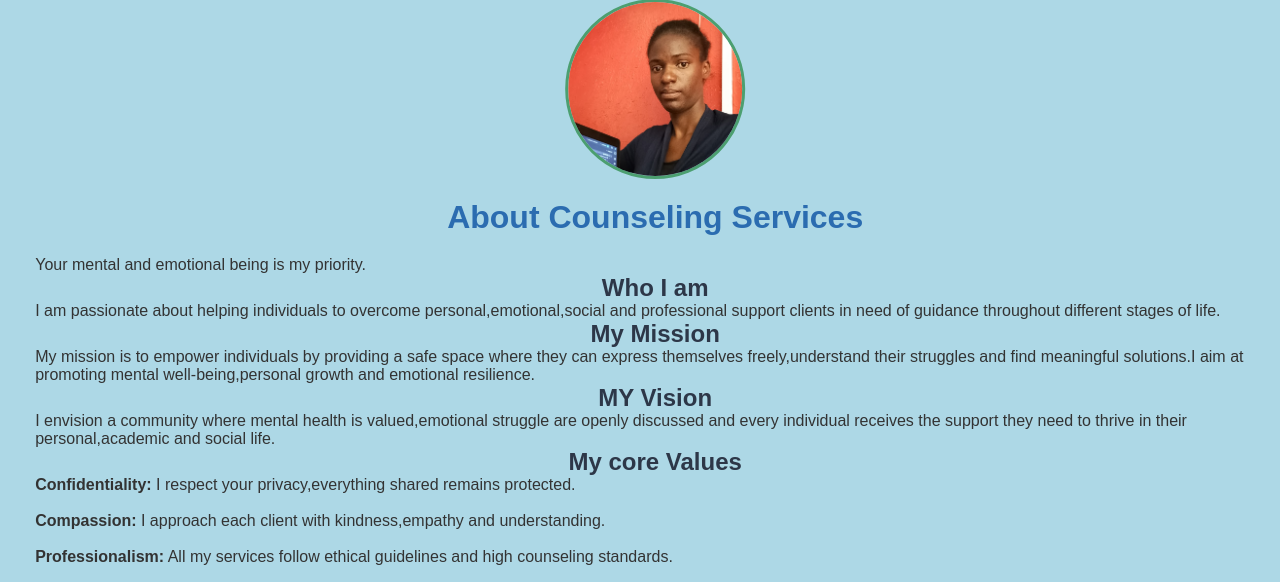
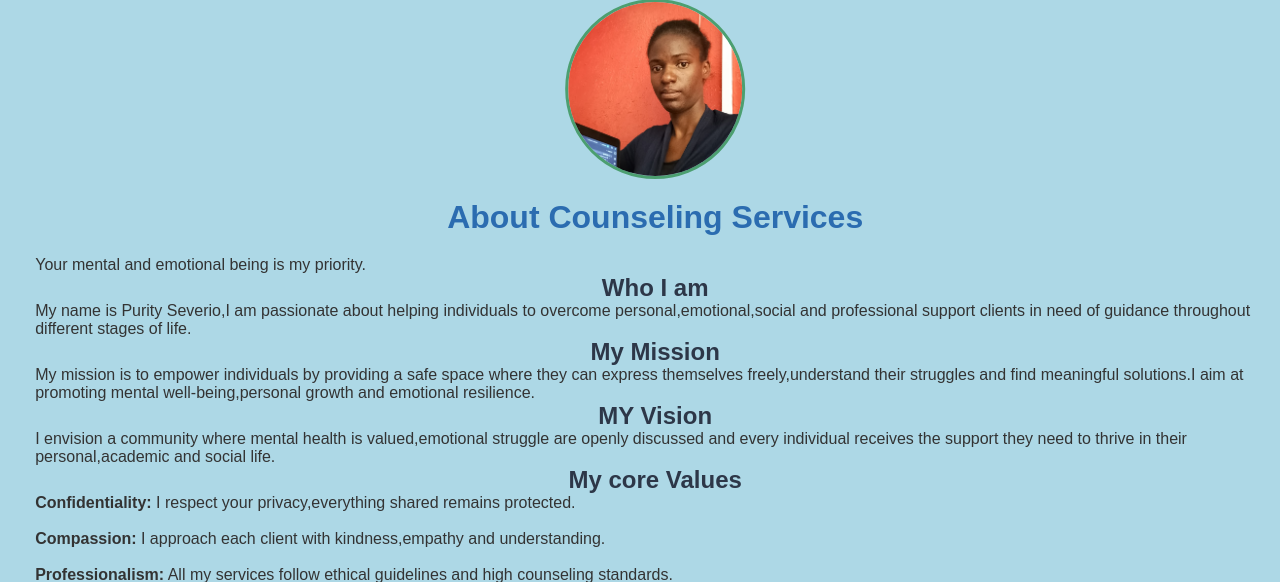
Before and after one commit to purityseverio-netizen/Guiding, a Django app: page /about/ in a window 1280 px wide. Shown: the part 113-695 px from the top of the page. Run offline with Django 5.2, Linux system fonts and the light colour scheme.

Commit message:
initiali commit

```diff
--- a/counseling/templates/about.html
+++ b/counseling/templates/about.html
@@ -8,7 +8,7 @@
     <meta http-equiv="X-UA-Compatible" content="ie=edge">
     <link rel="stylesheet" href="{% static 'css/severio.css'%}">
 
-    <title>About Us - Guiding and Counseling</title>
+    <title>About Me - Guiding and Counseling</title>
 
 </head>
 <body>
@@ -30,7 +30,7 @@
 </header>
 <section>
     <h2>Who I am</h2>
-    <p>I am passionate about helping individuals to overcome personal,emotional,social and professional support clients in need of guidance throughout different stages of life.</p>
+    <p>My name is Purity Severio,I am passionate about helping individuals to overcome personal,emotional,social and professional support clients in need of guidance throughout different stages of life.</p>
     <h2>My Mission</h2>
     <p>My mission is to empower individuals by providing a safe space where they can express themselves freely,understand their struggles and find meaningful solutions.I aim at promoting mental well-being,personal growth and emotional resilience.</p>
     <h2>MY Vision</h2>
```
